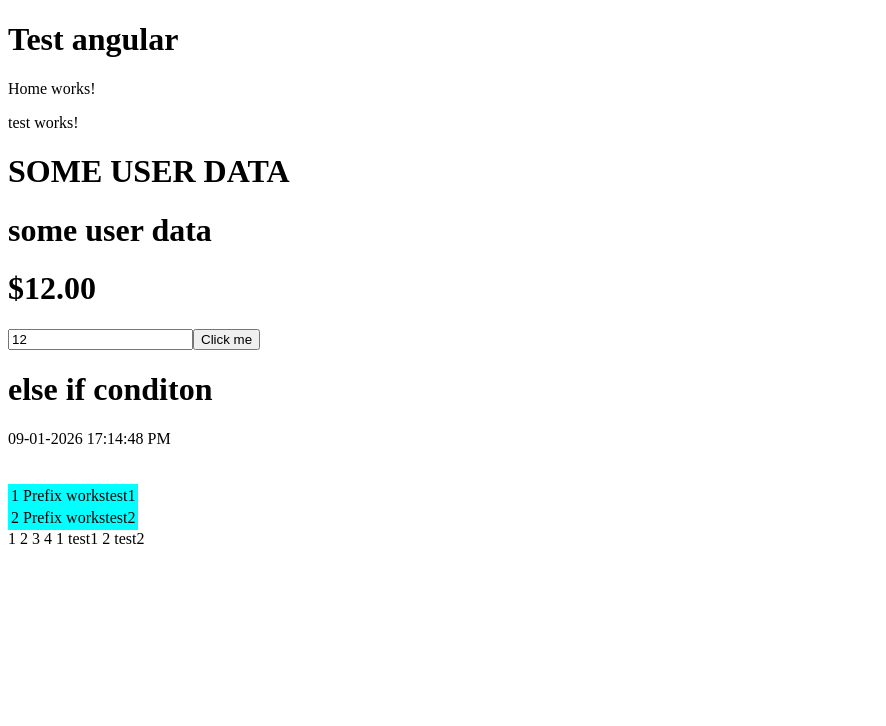
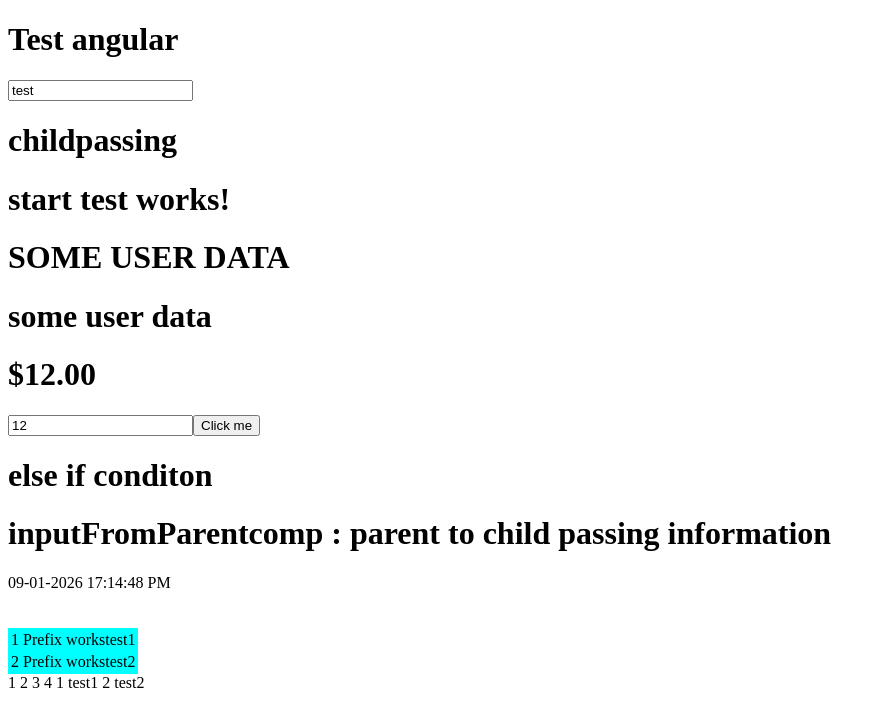
Before and after one commit to SaiReddyA/Angular-20-Testing, an Angular app in the folder my-Angular-Project/: page / in a window 1280 px wide. Shown: the top 726 px of the page, without its empty margins (0-886 px from the left). Built offline with nearby package versions, Linux system fonts and the light colour scheme.

Commit message:
input and output and angular lifecycle

```diff
--- /dev/null
+++ b/my-Angular-Project/src/app/Components/communication/communication.html
@@ -0,0 +1 @@
+<h1>communication works!</h1>
--- /dev/null
+++ b/my-Angular-Project/src/app/Components/communication/communication.ts
@@ -0,0 +1,25 @@
+import { Component, OnDestroy, OnInit } from '@angular/core';
+
+@Component({
+  selector: 'app-communication',
+  imports: [],
+  templateUrl: './communication.html',
+  styleUrl: './communication.css',
+})
+export class Communication implements OnInit, OnDestroy {
+
+  constructor(){
+        console.log('constructer called')
+  }
+
+  ngOnInit(): void {
+    console.log('ng On Init called')
+  }
+
+  ngOnDestroy(): void {
+    debugger
+    console.log('ng on destroy called')
+  }
+
+
+}
--- a/my-Angular-Project/src/app/Components/test/test.html
+++ b/my-Angular-Project/src/app/Components/test/test.html
@@ -1,4 +1,4 @@
-<p>test works!</p>
+<h1> start test works!</h1>
 <h1>{{UserName | uppercase}}</h1>
 <h1>{{UserName | lowercase}}</h1>
 <h1>{{count | currency: 'USD'}}</h1>
@@ -15,6 +15,7 @@
     <h1> else </h1>
 }
 
+<h1>inputFromParentcomp : {{inputFromParentcomp}}</h1>
 
 @if(isDisabled){
     <h1>if conditon</h1>
--- a/my-Angular-Project/src/app/Components/test/test.ts
+++ b/my-Angular-Project/src/app/Components/test/test.ts
@@ -1,5 +1,5 @@
 import { CommonModule } from '@angular/common';
-import { Component, OnChanges, SimpleChanges } from '@angular/core';
+import { Component, EventEmitter, Input, OnChanges, Output, SimpleChanges } from '@angular/core';
 import { FormsModule } from '@angular/forms';
 import { FontcolorChange } from './fontcolor-change';
 import { PrefixPipe } from './prefix-pipe';
@@ -23,11 +23,18 @@ export class Test implements OnChanges {
   number : any[] = [1, 2, 3, 4]
   objectsList : UserTest[] = [ {id:1, name: 'test1'}, {id:2, name: 'test2'}]
 
+  @Input() inputFromParentcomp !: string
+  @Output() outputValue = new EventEmitter<string>();
+
+   constructor(){
+   }
+
   DisplayMessage():void {
-    //alert('clicked');
+
     this.UserName = `sai ${this.count}..teste`
     debugger
     this.count++
+    this.outputValue.emit('child to parent passing information');
   }
 
     ngOnChanges(changes: SimpleChanges): void {
--- a/my-Angular-Project/src/app/app.html
+++ b/my-Angular-Project/src/app/app.html
@@ -1,4 +1,18 @@
 <h1>Test angular</h1>
-<app-home></app-home>
-<app-test></app-test>
+<!-- <app-home></app-home> -->
+<!-- <app-test></app-test> -->
+ <input type="text" name="test" [(ngModel)]="currenttab" id="test" >
+
+<h1>childpassing {{childpassing}}</h1>
+ @if(currenttab === 'test'){
+    <!-- <app-test  inputFromParentcomp="user enter value"></app-test> -->
+    <app-test  [inputFromParentcomp]="parenttochildpassing"
+        (outputValue)="childcomponentcalled($event)"
+       ></app-test>
+ }
+
+ @if(currenttab === 'communication'){
+    <app-communication></app-communication>
+ }
+
 <router-outlet />
--- a/my-Angular-Project/src/app/app.ts
+++ b/my-Angular-Project/src/app/app.ts
@@ -2,13 +2,24 @@ import { Component, signal } from '@angular/core';
 import { RouterOutlet } from '@angular/router';
 import { Home } from './Components/home/home';
 import { Test } from './Components/test/test';
+import { Communication } from './Components/communication/communication';
+import { FormsModule } from '@angular/forms';
 
 @Component({
   selector: 'app-root',
-  imports: [RouterOutlet, Home, Test],
+  imports: [RouterOutlet, Test, Communication, FormsModule],
   templateUrl: './app.html',
   styleUrl: './app.css'
 })
 export class App {
   protected readonly title = signal('my-Angular-Project');
+  currenttab :string = 'test'
+  parenttochildpassing : string = 'parent to child passing information'
+
+
+  childpassing:string = ''
+  childcomponentcalled(inputvalue:string){
+    this.childpassing = inputvalue
+  }
+
 }
```
Also changed, not shown: my-Angular-Project/src/app/Components/communication/communication.css (added), 1 other file (tests, documents, lock files or other folders).
